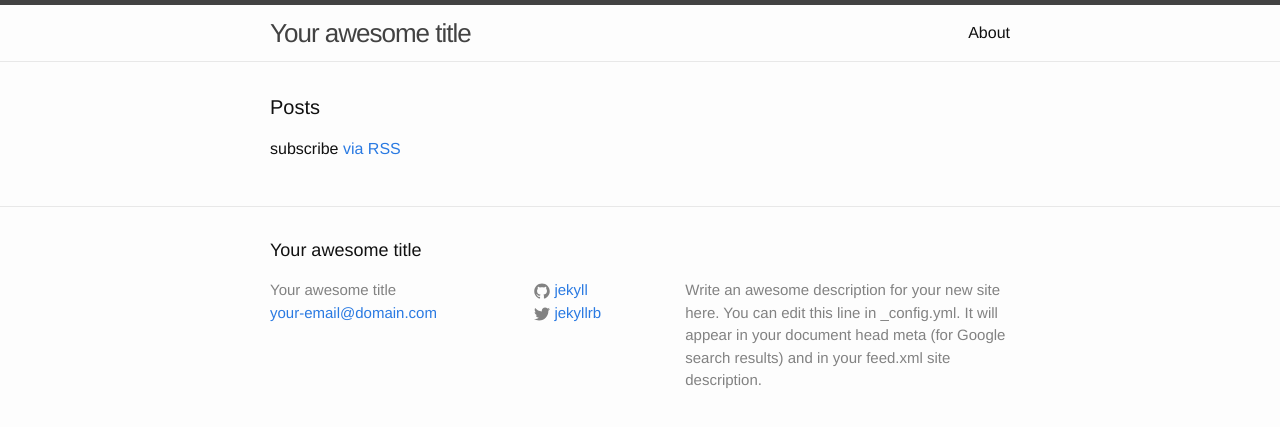
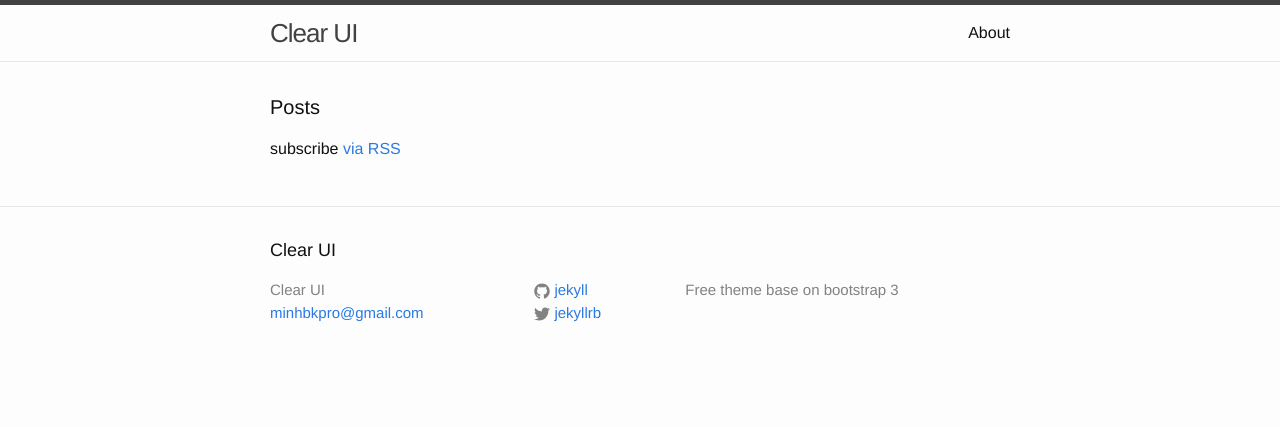
Before and after one commit to minhbkpro/clear-ui, a Jekyll site: the page built from docs/index.html, in a window 1280 px wide. Shown: the top 427 px of the page. Built offline with Jekyll 4.4.1, drawn with Linux system fonts in a browser that asks for light colours.

Commit message:
edit site config

```diff
--- a/docs/_config.yml
+++ b/docs/_config.yml
@@ -6,12 +6,10 @@
 # 'jekyll serve'. If you change this file, please restart the server process.
 
 # Site settings
-title: Your awesome title
-email: your-email@domain.com
+title: Clear UI
+email: minhbkpro@gmail.com
 description: > # this means to ignore newlines until "baseurl:"
-  Write an awesome description for your new site here. You can edit this
-  line in _config.yml. It will appear in your document head meta (for
-  Google search results) and in your feed.xml site description.
+  Free theme base on bootstrap 3
 baseurl: "" # the subpath of your site, e.g. /blog
 url: "http://yourdomain.com" # the base hostname & protocol for your site
 twitter_username: jekyllrb
```
